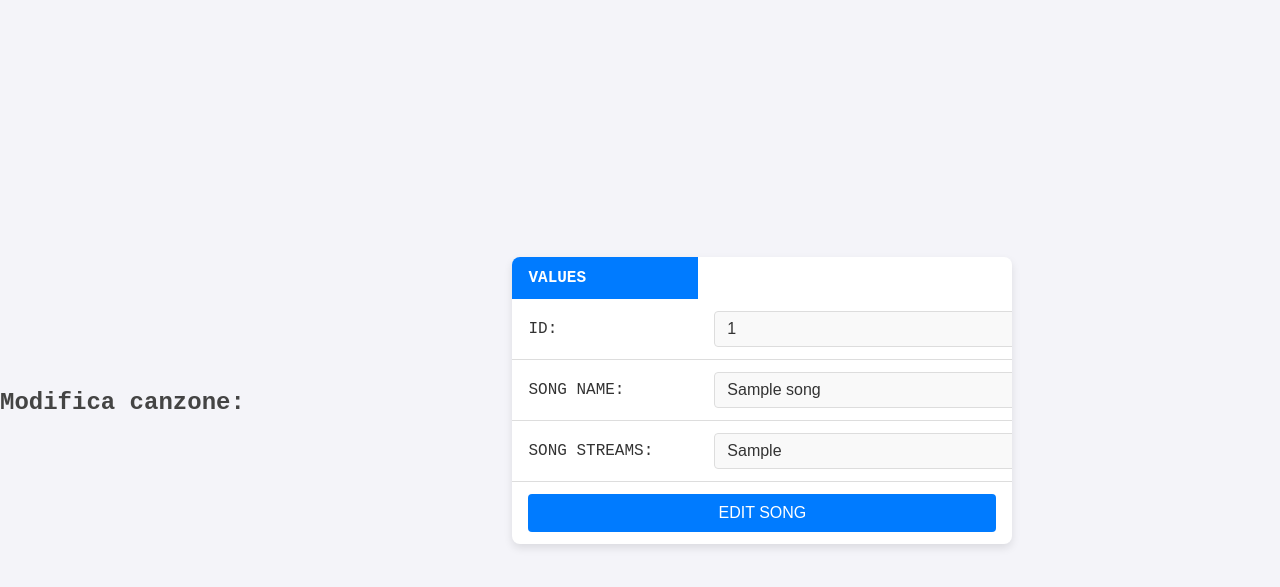
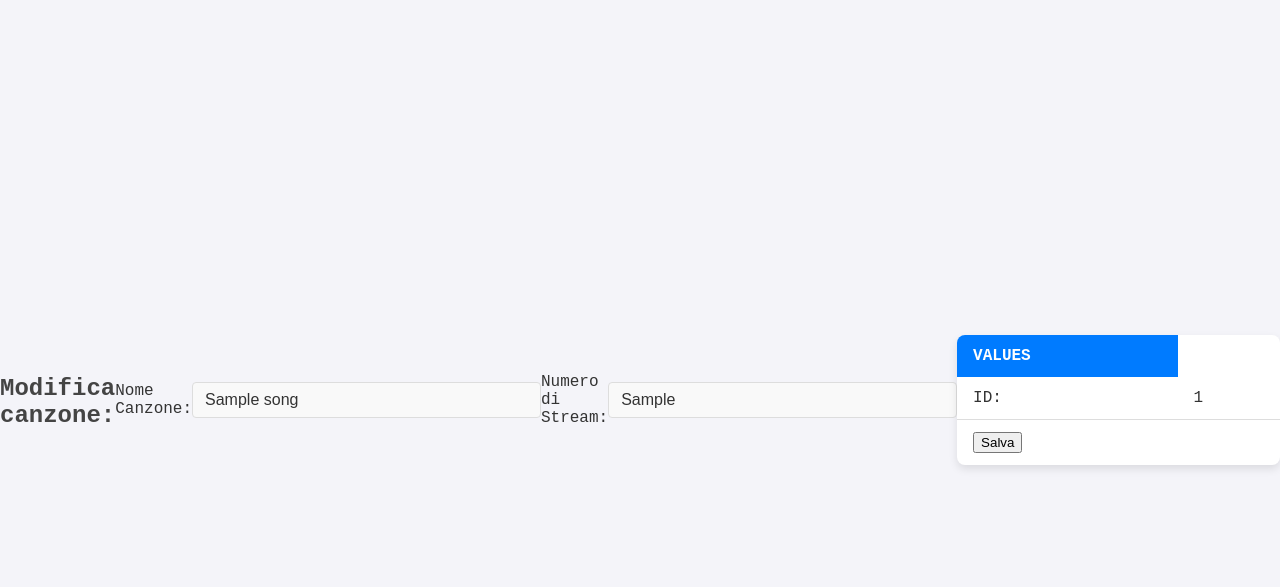
Before and after one commit to TommasoAramu/Flask-Project, a Flask app: template templates/edit.html in a window 1280 px wide. Shown: the top 587 px of the page. Run offline with Flask 3, Linux system fonts and the light colour scheme; the template is opened without the code that fills it: most values are stand-ins (such as "Sample title", 1, 10 or a date in 2020).

Commit message:
maby final js code update

```diff
--- a/db/songs.json
+++ b/db/songs.json
@@ -3,5 +3,10 @@
         "id": 1,
         "songName": "24KMagic",
         "songStreams": "2.000.000"
+    },
+    {
+        "id": 2,
+        "songName": "Pompeii",
+        "songStreams": "700.000"
     }
 ]
--- a/main.py
+++ b/main.py
@@ -47,17 +47,15 @@ def add_song():
 
     data.append(newSong.__dict__)
 
-    # Salva il file JSON aggiornato
     with open('./db/songs.json', 'w') as outfile:
         json.dump(data, outfile, indent=4)
 
     return redirect('/')
 
 
-
 @app.route('/edit', methods=['GET'])
 def edit_song():
-    # Ottieni l'ID della canzone dalla richiesta GET
+
     song_id = request.args.get('id')
 
     if not song_id:
@@ -68,7 +66,6 @@ def edit_song():
     except ValueError:
         return "Errore: parametro 'id' non valido", 400
 
-    # Leggi il file JSON e trova la canzone da modificare
     with open('./db/songs.json', 'r') as file:
         data = json.load(file)
 
@@ -77,13 +74,12 @@ def edit_song():
     if not song_to_edit:
         return "Errore: canzone non trovata", 404
 
-    # Passa i dati della canzone al template edit.html
     return render_template('edit.html', song=song_to_edit)
 
 
 @app.route('/update', methods=['POST'])
 def update_song():
-    # Ottieni i dati modificati dal form
+
     song_id = request.form.get('id')
     song_name = request.form.get('songName')
     song_streams = request.form.get('songStreams')
@@ -96,7 +92,6 @@ def update_song():
     except ValueError:
         return "Errore: ID non valido", 400
 
-    # Leggi il file JSON e aggiorna la canzone
     with open('./db/songs.json', 'r') as file:
         data = json.load(file)
 
@@ -108,22 +103,15 @@ def update_song():
     else:
         return "Errore: canzone non trovata", 404
 
-    # Salva il file JSON aggiornato
     with open('./db/songs.json', 'w') as file:
         json.dump(data, file, indent=4)
 
-    # Reindirizza alla homepage
     return redirect('/')
-
-
-
-
 
 
 @app.route('/delete', methods=['POST'])
 def delete_song():
-    # Ottieni l'ID della canzone dalla richiesta
-    song_id = request.form.get('id')  # 'id' è il nome del parametro passato dal form
+    song_id = request.form.get('id')
 
     if not song_id:
         return "Errore: parametro 'id' mancante", 400
@@ -133,18 +121,14 @@ def delete_song():
     except ValueError:
         return "Errore: parametro 'id' non valido", 400
 
-    # Leggi il file JSON
     with open('./db/songs.json', 'r') as file:
         data = json.load(file)
 
-    # Cerca e rimuovi la canzone con l'ID specificato
     updated_data = [song for song in data if song['id'] != song_id]
 
-    # Controlla se è stata effettivamente rimossa
     if len(data) == len(updated_data):
         return "Errore: canzone non trovata", 404
 
-    # Scrivi il file JSON aggiornato
     with open('./db/songs.json', 'w') as file:
         json.dump(updated_data, file, indent=4)
 
--- a/templates/edit.html
+++ b/templates/edit.html
@@ -13,26 +13,29 @@
             <th>VALUES</th>
         </thead>
         <tbody>
-            <form action="/edit" method="post">
-                    <tr>
+            <form action="/update" method="post">
+                <tr>
                     <td>ID: </td>
-                    <td><input type="text" value="{{ song.GetID }}" name="songId"></td>
+                    <!-- Usa direttamente song['id'] -->
+                    <input type="hidden" name="id" value="{{ song['id'] }}">
+                    <td>{{ song['id'] }}</td>
                 </tr>
                 <tr>
-                    <td>SONG NAME: </td>
-                    <td><input type="text" value="{{ song.GetSongName }}" name="songName"></td>
+                    <label for="songName">Nome Canzone:</label>
+                    <input type="text" id="songName" name="songName" value="{{ song['songName'] }}" required>
+                    <br><br>
                 </tr>
                 <tr>
-                    <td>SONG STREAMS: </td>
-                    <td><input type="text" value="{{ song.GetSongStreams }}" name="songStreams"></td>
+                    <label for="songStreams">Numero di Stream:</label>
+                    <input type="text" id="songStreams" name="songStreams" value="{{ song['songStreams'] }}" required>
+                    <br><br>
                 </tr>
                 <tr>
                     <td colspan="2">
-                        <input type="submit" value="EDIT SONG">
+                        <button type="submit">Salva</button>
                     </td>
                 </tr>
             </form>
-
         </tbody>
     </table>
 </body>
```
